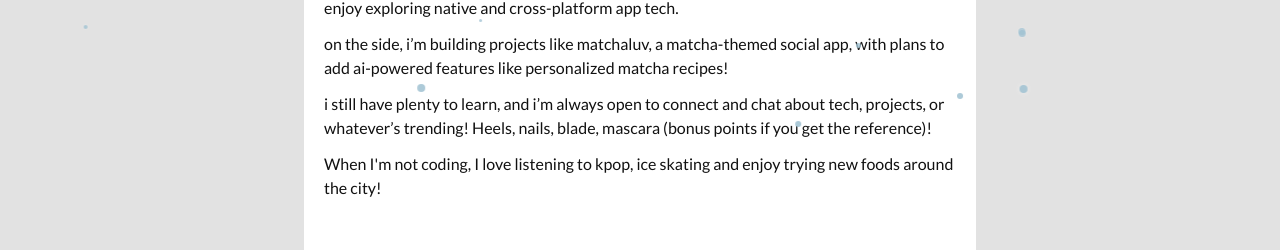
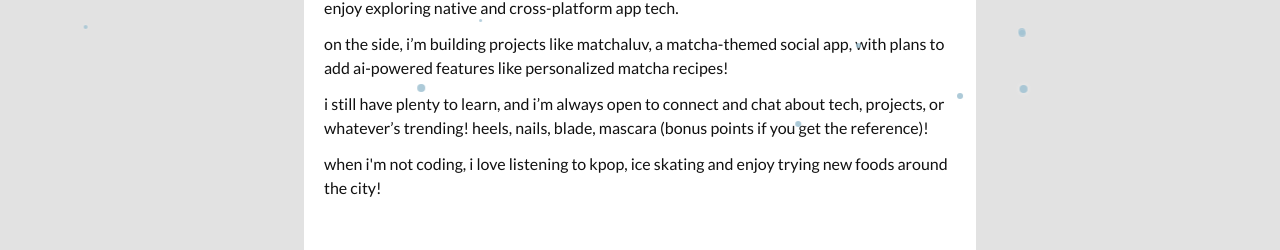
Before and after one commit to wovensoul/personal-website, a Vue app: page /about in a window 1280 px wide. Shown: the part 348-598 px from the top of the page. Built offline with nearby package versions, Linux system fonts and the light colour scheme.

Commit message:
Updated about page

```diff
--- a/src/views/AboutPage.vue
+++ b/src/views/AboutPage.vue
@@ -14,10 +14,10 @@
   </p>
   <p class="mt-3">
     i still have plenty to learn, and i’m always open to connect and chat about tech, projects, or
-    whatever’s trending! Heels, nails, blade, mascara (bonus points if you get the reference)!
+    whatever’s trending! heels, nails, blade, mascara (bonus points if you get the reference)!
   </p>
   <p class="mt-3">
-    When I'm not coding, I love listening to kpop, ice skating and enjoy trying new foods around the
+    when i'm not coding, i love listening to kpop, ice skating and enjoy trying new foods around the
     city!
   </p>
 </template>
```
